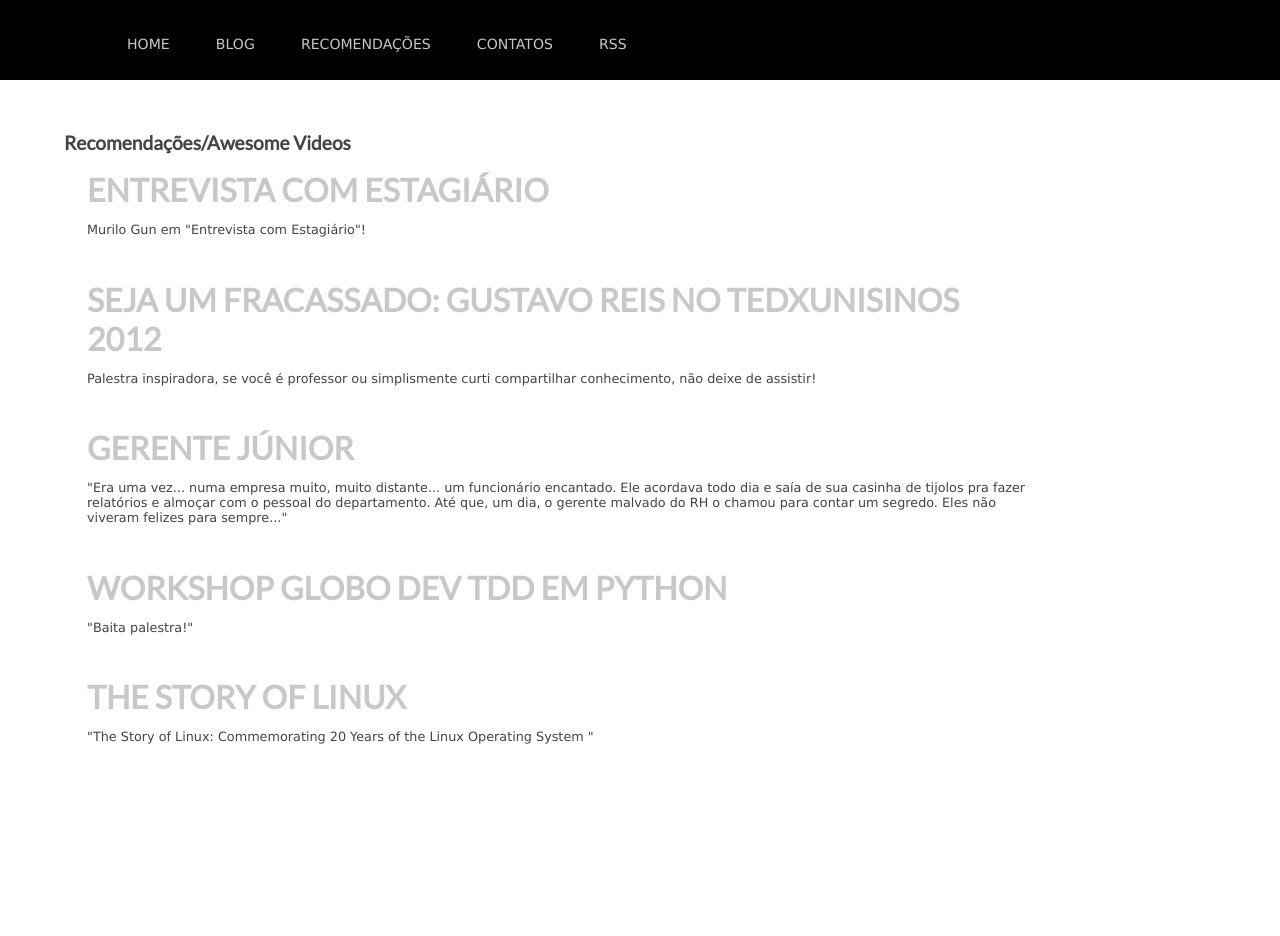
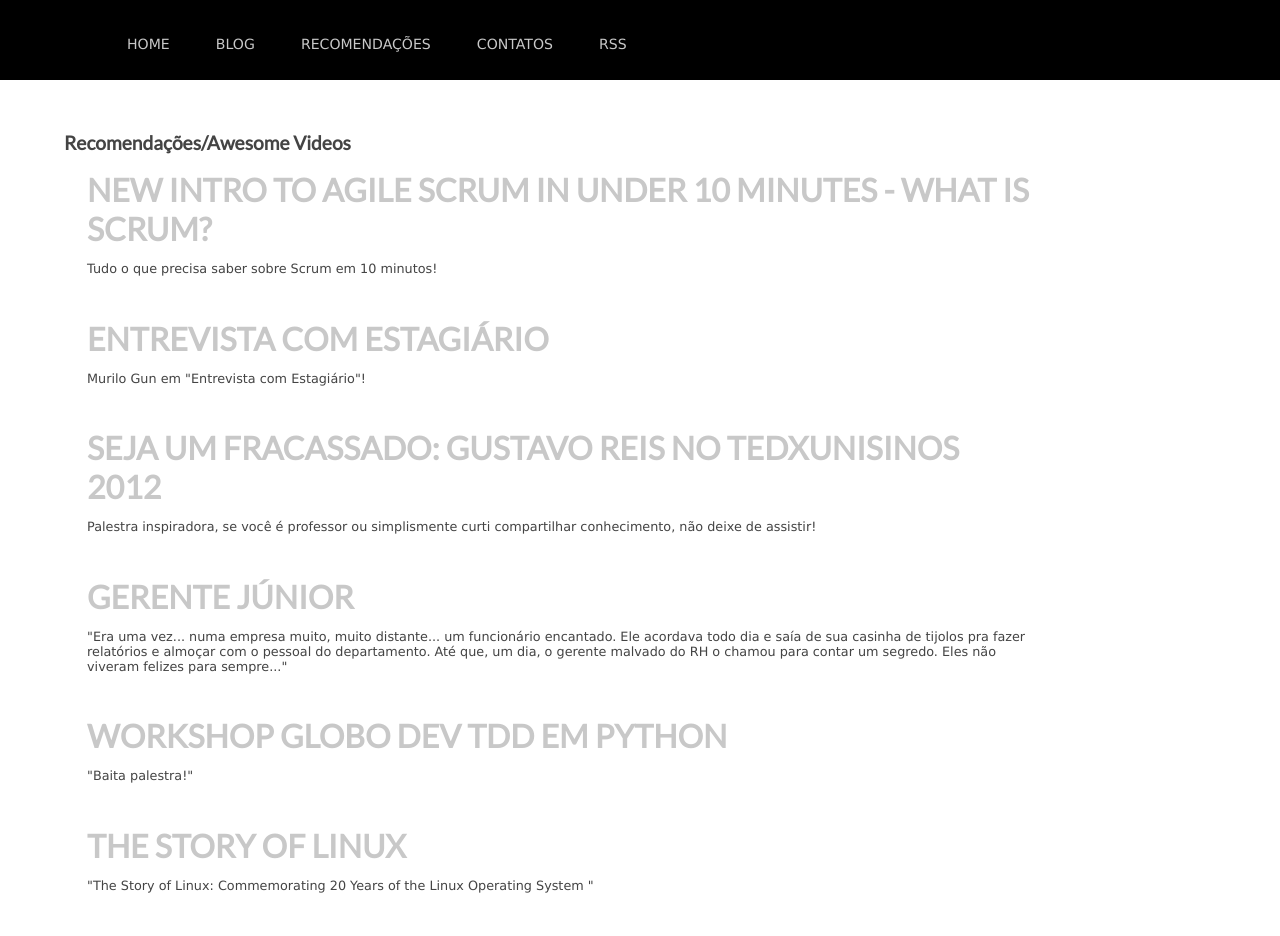
Before and after one commit to rgarbin/rgarbin.github.com, a Jekyll site: the page built from references/video.html, in a window 1280 px wide. Built offline with Jekyll 4.4.1, drawn with Linux system fonts in a browser that asks for light colours; comment, search, counter and statistics services are not loaded; before the commit the page ends 900 px from its top, so only the background shows below that.

Commit message:
added new video - Scrum in 10 minutes

```diff
--- a/references/video.html
+++ b/references/video.html
@@ -3,6 +3,12 @@ layout: default
 title: Recomendações Videos
 ---
 <h1>Recomendações/Awesome Videos</h1>
+<article>
+    <div class="post">
+      <h3><a href="http://www.youtube.com/watch?v=XU0llRltyFM" alt="Scrum em 10 minutos" target="_blank">NEW Intro to Agile Scrum in Under 10 Minutes - What is Scrum?</a></h3>
+      <p>Tudo o que precisa saber sobre Scrum em 10 minutos!</p>
+    </div>
+</article>
 <article>
     <div class="post">
       <h3><a href="http://www.youtube.com/watch?v=VdIhejX6imc" alt="Entrevista com Estagiário" target="_blank">Entrevista com Estagiário</a></h3>
```
